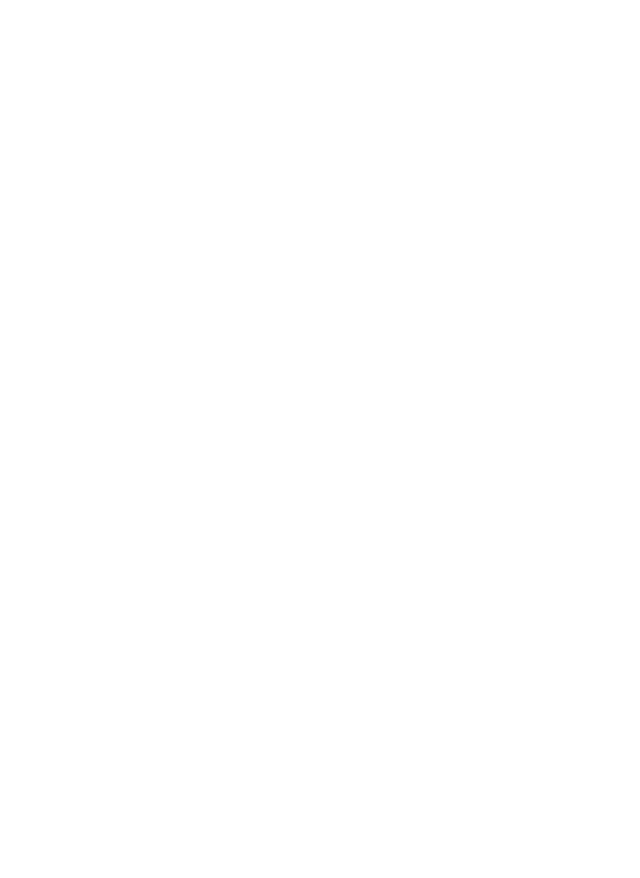
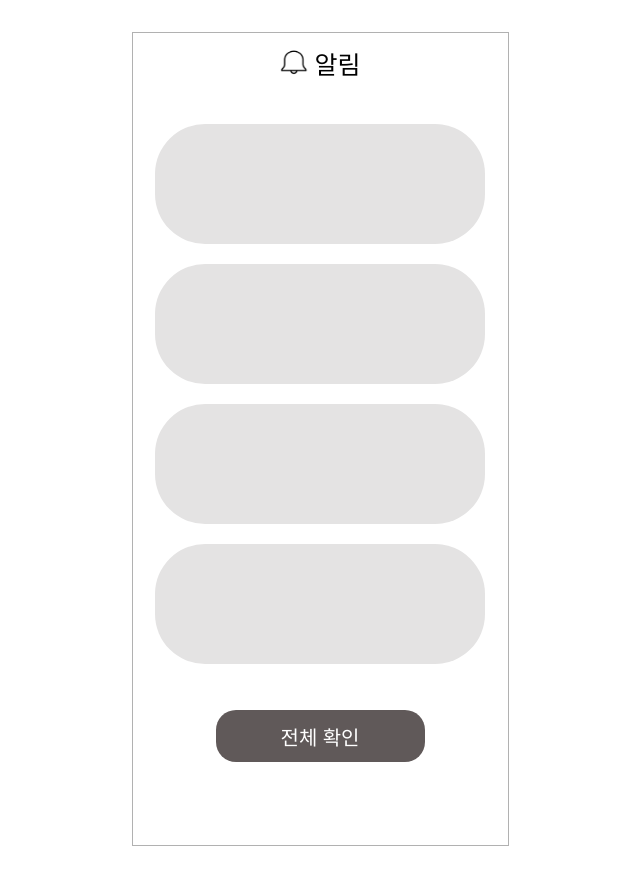
Before and after one commit to banzzokee/banzzokee-front, a React (Vite) app in the folder banzzokee/: page /Notification in a window 1280 px wide. Before the commit this address had no page. Shown: the whole page, without its empty margins (320-960 px from the left). Before the commit the page ends 800 px from the top, so only its background shows below. Built offline with nearby package versions, Linux system fonts and the light colour scheme.

Commit message:
알림 페이지

```diff
--- a/banzzokee/public/BadgeIcon.module.css
+++ /dev/null
@@ -1,5 +0,0 @@
-.big {
-  width: 100px;
-  height: 100px;
-  margin: 0 auto;
-}
--- a/banzzokee/public/BasicProfileIcon.jsx
+++ /dev/null
@@ -1,10 +0,0 @@
-import styles from './BadgeIcon.module.css';
-
-export default function BadgeIcon({ size }) {
-  return (
-    <svg className={styles[size]} width="19" height="18" viewBox="0 0 19 18" fill="none" xmlns="http://www.w3.org/2000/svg">
-      <path d="M1.5 15C1.5 13.9391 1.92143 12.9217 2.67157 12.1716C3.42172 11.4214 4.43913 11 5.5 11H13.5C14.5609 11 15.5783 11.4214 16.3284 12.1716C17.0786 12.9217 17.5 13.9391 17.5 15C17.5 15.5304 17.2893 16.0391 16.9142 16.4142C16.5391 16.7893 16.0304 17 15.5 17H3.5C2.96957 17 2.46086 16.7893 2.08579 16.4142C1.71071 16.0391 1.5 15.5304 1.5 15Z" stroke="black" strokeWidth="1.5" strokeLinejoin="round" />
-      <path d="M9.5 7C11.1569 7 12.5 5.65685 12.5 4C12.5 2.34315 11.1569 1 9.5 1C7.84315 1 6.5 2.34315 6.5 4C6.5 5.65685 7.84315 7 9.5 7Z" stroke="black" strokeWidth="1.5" />
-    </svg>
-  );
-}
--- a/banzzokee/src/App.jsx
+++ b/banzzokee/src/App.jsx
@@ -1,13 +1,15 @@
 import { BrowserRouter, Route, Routes } from 'react-router-dom';
 import React from 'react';
+import './App.css';
 import MainPage from './pages/Home/MainPage';
 import Nav from './Nav';
 import Header from './Header';
 import MyPage from './pages/User/myPage';
-import './App.css';
+import CreateAdoptPage from './pages/Article/CreateAdoptPage';
+import Notification from './pages/Home/Notification';
+
 // import Register from './Register'
 // import EmailConfirm from './EmailConfirm';
-// import Notification from './Notification';
 // import Login from './Login';
 // import GoogleRegister from './GoogleRegister';
 // import Filter from './Filter';
@@ -21,9 +23,11 @@
           <Route path="/Header" element={<Header />} />
           <Route path="/Nav" element={<Nav />} />
           <Route path="/myPage" element={<MyPage />} />
+          <Route path="/CreateAdoptPage" element={<CreateAdoptPage />} />
+          <Route path='/Notification' element={<Notification />} />
           {/* <Route path='/Register' element={<Register />} /> */}
           {/* <Route path='/EmailConfirm' element={<EmailConfirm />} /> */}
-          {/* <Route path='/Notification' element={<Notification />} /> */}
+
           {/* <Route path='/Login' element={<Login />} /> */}
           {/* <Route path='/GoogleRegister' element={<GoogleRegister />} /> */}
           {/* <Route path='/Filter' element={<Filter />} /> */}
--- /dev/null
+++ b/banzzokee/src/pages/Article/CreateAdoptPage.jsx
@@ -0,0 +1,5 @@
+export default function CreateAdoptPage() {
+  return (
+    <div>분양 구하기 게시글</div>
+  )
+}
--- /dev/null
+++ b/banzzokee/src/pages/Article/CreateReviewPage.jsx
@@ -0,0 +1,5 @@
+export default function CreateReviewPage() {
+  return (
+    <div></div>
+  )
+}
--- /dev/null
+++ b/banzzokee/src/pages/Home/Notification.jsx
@@ -0,0 +1,22 @@
+import styles from './Notification.module.css';
+
+export default function() {
+  return(
+    <div className={styles.notification_Page}>
+      <div className={styles.notification_Header}>
+        {/* <img src="/Arrow.png" alt="Arrow" className={styles.arrow} /> */}
+        <div className={styles.notification_Logo}>
+          <img src="/Notification.png" alt="Notification" className={styles.notification_Img} />
+          알림
+        </div>
+      </div>
+      <ul>
+        <li></li>
+        <li></li>
+        <li></li>
+        <li></li>
+      </ul>
+      <button className={styles.button}>전체 확인</button>
+    </div>
+  )
+}
--- /dev/null
+++ b/banzzokee/src/pages/Home/Notification.module.css
@@ -0,0 +1,61 @@
+.notification_Page {
+  width: 375px;
+  height: 812px;
+  margin: 0 auto;
+  border: 1px solid rgb(177, 177, 177);
+  background-color: #FFFFFF;
+  display: flex;
+  flex-direction: column;
+  align-items: center;
+}
+.notification_Header {
+  display: flex;
+  height: 65px;
+  align-items: center;
+}
+
+/* .arrow {
+  width: 30px;
+  height: 25px;
+} */
+
+.notification_Logo {
+  font-weight: 900;
+  font-size: 25px;
+  display: flex;
+  color: black;
+}
+
+.notification_Img {
+  width: 30px;
+  height: 30px;
+  margin-right: 5px;
+}
+
+ul {
+  display: flex;
+  flex-direction: column;
+  padding: 0;
+}
+li{
+  list-style: none;
+  width: 330px;
+  height: 120px;
+  border-radius: 50px;
+  background-color: #E4E3E3;
+  margin: 10px 0px;
+}
+
+li:last-child {
+  margin-bottom: 30px;
+}
+
+.button{
+  border: none;
+  width: 209px;
+  height: 52px;
+  border-radius: 20px;
+  background-color: #605959;
+  color: #FFFFFF;
+  font-size: 20px;
+}
--- a/banzzokee/src/pages/User/myPage.jsx
+++ b/banzzokee/src/pages/User/myPage.jsx
@@ -1,10 +1,11 @@
 import styles from './myPage.module.css';
 import Button from '/src/components/Button';
 // import BadgeIcon from '/src/components/BadgeIcon';
-import BasicProfileIcon from '../../../public/BasicProfileIcon';
+// import BasicProfileIcon from '../../../public/BasicProfileIcon';
 import { useState } from 'react';
 import Header from '../../Header';
 import Nav from '../../Nav';
+import CreateAdoptPage from '../Article/CreateAdoptPage';
 
 export default function MyPage() {
   const [button1Color, setButton1Color] = useState('#bebebe');
@@ -28,7 +29,7 @@
       <div className={styles.container}>
         <div className={styles.userInfo}>
           <div className={styles.profilePhoto}>
-            <BasicProfileIcon size="big"></BasicProfileIcon>
+            {/* <BasicProfileIcon size="big"></BasicProfileIcon> */}
           </div>
           {/* <BadgeIcon className={styles.badgeIcon}></BadgeIcon> */}
           <div className={styles.profileContent}>
@@ -59,7 +60,9 @@
           <p>500자 미만으로 작성해 주세 작성해 주세요.500자 미만으로 작성해 주세요500자 미만으로 작성해 주세요</p>
           <div className={styles.buttons}>
             <Button type="submit" size="big">
-              게시물 작성
+              <Link to="/CreateAdoptPage" className={styles.createAdopt}>
+                게시물 작성
+              </Link>
             </Button>
             <Button type="submit" size="big">
               팔로잉 보호소
--- a/banzzokee/tailwind.config.js
+++ b/banzzokee/tailwind.config.js
@@ -1,6 +1,6 @@
 /** @type {import('tailwindcss').Config} */
 export default {
-  content: [],
+  content: ['./index.html', './src/**/*.js'],
   theme: {
     extend: {},
   },
```
Also changed, not shown: banzzokee/public/BadgeIcon.jsx (deleted, +0 -7 lines).
